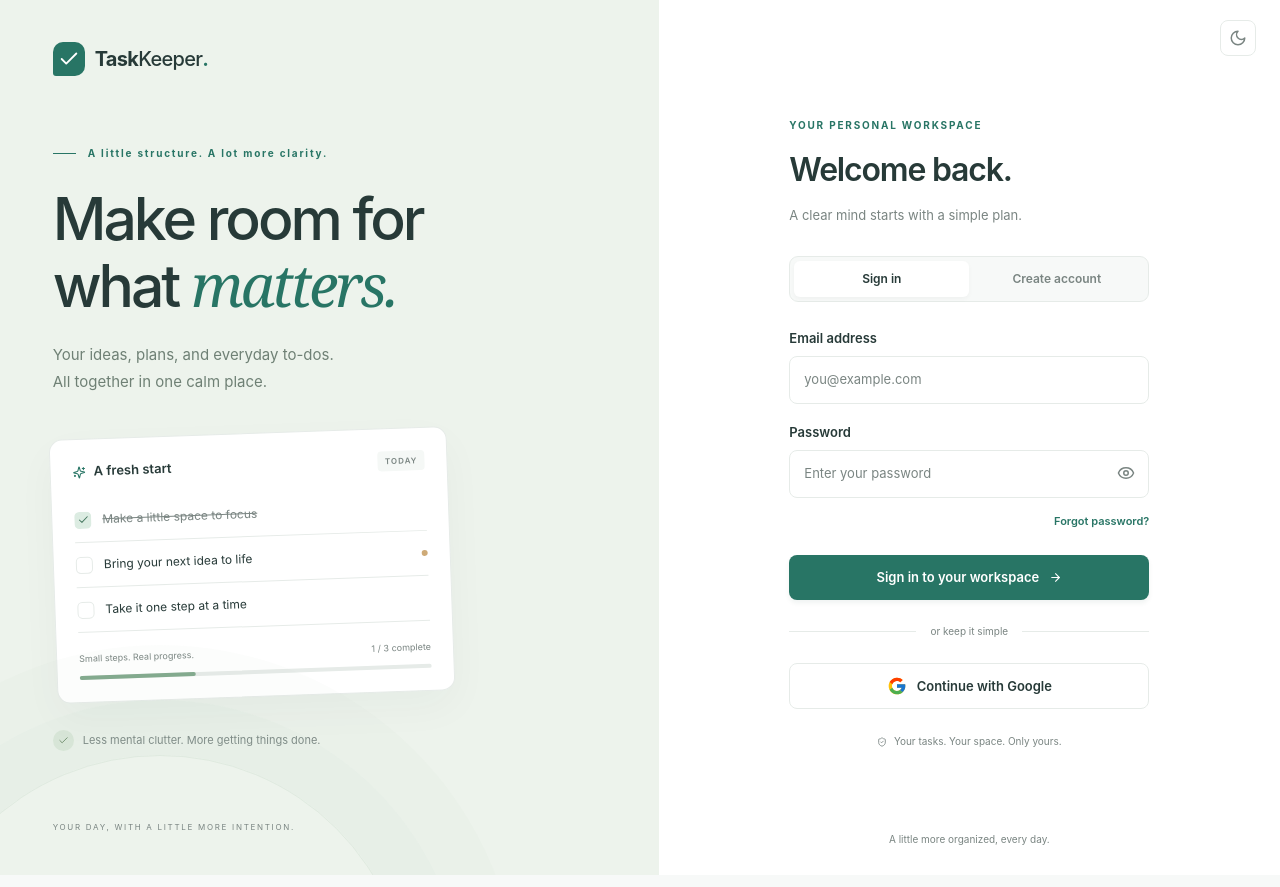
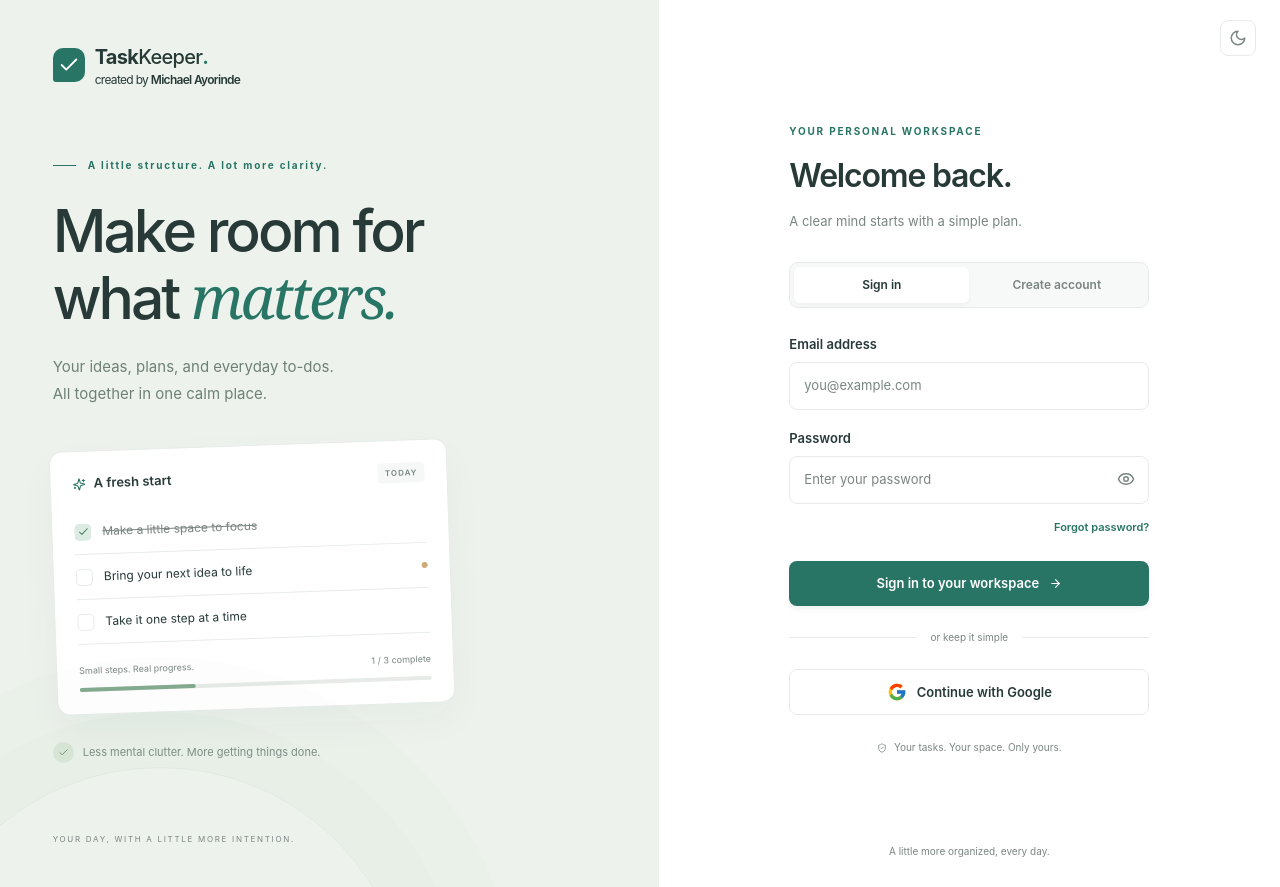
Before and after one commit to ayomideayorinde/mtaskkeeper, a React (Vite) app: page / in a window 1280 px wide. Built offline with nearby package versions, Linux system fonts and the light colour scheme; no server answers.

Commit message:
refactor: update README and component files to include author attribution

```diff
--- a/src/components/ui/Brand.jsx
+++ b/src/components/ui/Brand.jsx
@@ -1,5 +1,11 @@
 import { LuCheck } from 'react-icons/lu';
 
 export function Brand() {
-  return <a className="brand" href="/" aria-label="TaskKeeper home"><span className="brand-mark"><LuCheck /></span><span>Task<span className="brand-light">Keeper</span><span className="brand-dot">.</span></span></a>;
+  return <a className="brand" href="/" aria-label="TaskKeeper home">
+    <span className="brand-mark"><LuCheck /></span>
+    <div className='flex flex-col gap-0'>
+      <span>Task<span className="brand-light">Keeper</span><span className="brand-dot">.</span></span>
+      <span className='text-xs font-normal'>created by <a className="font-semibold" href="https://amayorinde.vercel.app" aria-label="Michael Ayorinde" target='_blank'>Michael Ayorinde</a></span>
+    </div>
+  </a>;
 }
--- a/src/features/tasks/Dashboard.jsx
+++ b/src/features/tasks/Dashboard.jsx
@@ -43,7 +43,7 @@ export default function Dashboard({ user }) {
           <div className="list-footer"><span>{visible.length} {visible.length === 1 ? 'task' : 'tasks'} in this view</span><span><LuCheck /> Small steps count.</span></div>
         </section>
         <section className="progress-card"><span className="progress-spark"><LuSparkles /></span><div><h3>{stats.total && stats.progress === 100 ? 'Look at you. All done!' : 'Progress, one task at a time.'}</h3><p>{stats.completed} of {stats.total} tasks complete. Keep going at your own pace.</p></div><div className="progress-meter"><span>{stats.progress}% complete</span><progress aria-label="Tasks completed" value={stats.progress} max="100" /></div></section>
-        <footer className="dashboard-footer">A little more organized, every day.<span>TaskKeeper</span></footer>
+        <footer className="dashboard-footer">A little more organized, every day.<span>TaskKeeper <span>created by <a className="font-semibold" href="https://amayorinde.vercel.app" aria-label="Michael Ayorinde" target='_blank'>Michael Ayorinde</a></span></span></footer>
       </main>
     </div>
     {editing !== undefined && <TaskForm task={editing} onClose={() => setEditing(undefined)} onSave={save} />}
```
Also changed, not shown: 1 other file (tests, documents, lock files or other folders).
